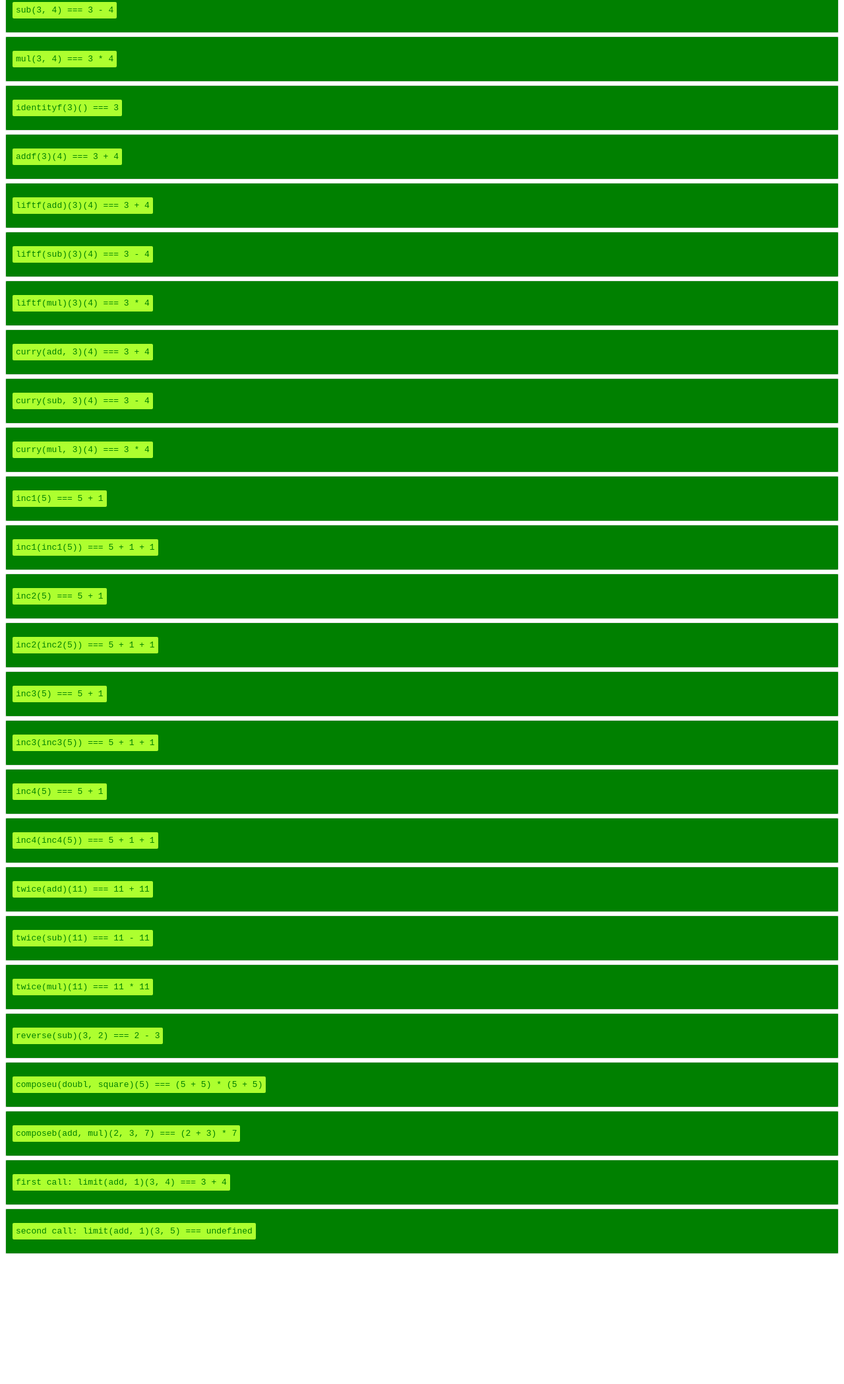
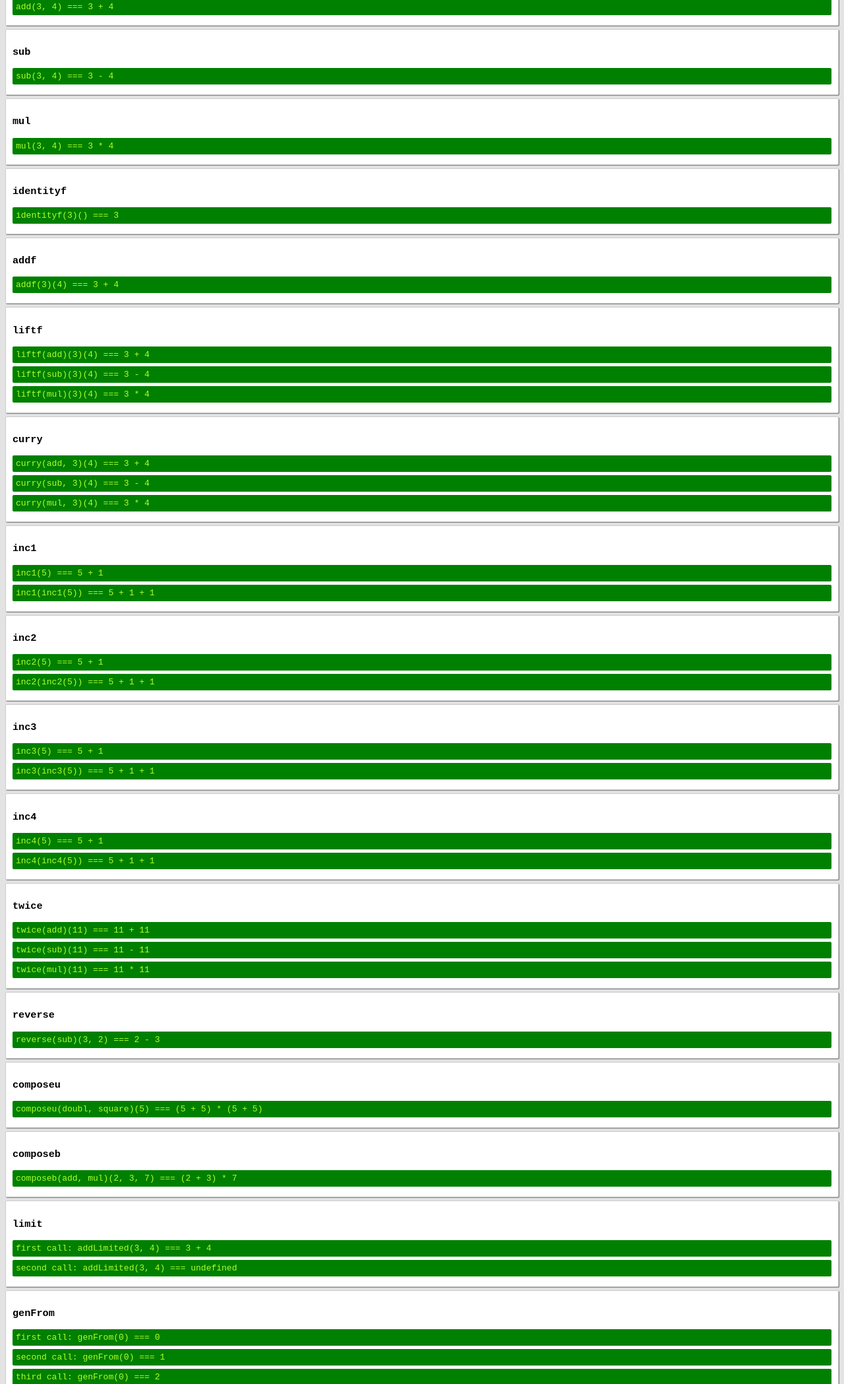
Before and after one commit to nem035/js-function-fun, a plain HTML site: page index.html in a window 1280 px wide. Shown: the part 222-2319 px from the top of the page at 66% size. Before the commit the page ends 2130 px from the top, so only its background shows below. Drawn offline with Linux system fonts and the light colour scheme.

Commit message:
improved testing, added a few more challenges.

```diff
--- a/challenges-test.js
+++ b/challenges-test.js
@@ -1,78 +1,246 @@
-function test(result, expected, text) {
+function test(name, tests) {
 
   const resultWrapper = document.createElement('div');
-  resultWrapper.className += ' result';
+  const testName = document.createElement('h3');
+  testName.appendChild(document.createTextNode(name));
+  resultWrapper.appendChild(testName);
+  resultWrapper.className += ' test-wrapper';
+
+  tests.forEach(({ result, expected, text }) => {
 
     let resultNode = document.createElement('div');
+    resultNode.className += ' test';
+
+    let resultClass;
+    let resultHTML;
+
     if (result !== expected) {
-    resultNode.innerHTML = `
-      <p><span class="label">${text}</span></p>
-      <p>Expected <span class="label">${expected}</span>, got <span class="label">${result}</span>
+      resultHTML = `
+        <div><span class="result">${text}</span></div>
+        <div>Expected <span class="label">${expected}</span>, got <span class="label">${result}</span>
       `;
-    resultWrapper.className += ' failed';
+      resultClass = 'failed';
     } else {
-    resultNode.innerHTML = `
-      <p><span class="label">${text}</span></p>
+      resultHTML = `
+        <div><span class="result">${text}</span></div>
       `;
-    resultWrapper.className += ' passed';
+      resultClass = 'passed';
     }
 
+    resultNode.innerHTML = resultHTML;
+    resultNode.className += ` ${resultClass}`;
+
     resultWrapper.appendChild(resultNode);
+  });
+
   document.body.appendChild(resultWrapper);
 }
 
 // identity
-test(identity(3), 3, 'identity(3) === 3');
+test('identity', [{
+  result: identity(3),
+  expected: 3,
+  text: 'identity(3) === 3'
+}]);
 
 // add, sub, mul
-test(add(3, 4), 3 + 4, 'add(3, 4) === 3 + 4');
-test(sub(3, 4), 3 - 4, 'sub(3, 4) === 3 - 4');
-test(mul(3, 4), 3 * 4, 'mul(3, 4) === 3 * 4');
+test('add', [{
+  result: add(3, 4),
+  expected: 3 + 4,
+  text: 'add(3, 4) === 3 + 4'
+}]);
+test('sub', [{
+  result: sub(3, 4),
+  expected: 3 - 4,
+  text: 'sub(3, 4) === 3 - 4'
+}]);
+test('mul', [{
+  result: mul(3, 4),
+  expected: 3 * 4,
+  text: 'mul(3, 4) === 3 * 4'
+}]);
 
 // identityf
-test(identityf(3)(), 3, 'identityf(3)() === 3');
+test('identityf', [{
+  result: identityf(3)(),
+  expected: 3,
+  text: 'identityf(3)() === 3'
+}]);
 
 // addf
-test(addf(3)(4), 3 + 4, 'addf(3)(4) === 3 + 4');
+test('addf', [{
+  result: addf(3)(4),
+  expected: 3 + 4,
+  text: 'addf(3)(4) === 3 + 4'
+}]);
 
 // liftf
-test(liftf(add)(3)(4), 3 + 4, 'liftf(add)(3)(4) === 3 + 4');
-test(liftf(sub)(3)(4), 3 - 4, 'liftf(sub)(3)(4) === 3 - 4');
-test(liftf(mul)(3)(4), 3 * 4, 'liftf(mul)(3)(4) === 3 * 4');
+test('liftf', [{
+  result: liftf(add)(3)(4),
+  expected: 3 + 4,
+  text: 'liftf(add)(3)(4) === 3 + 4'
+}, {
+  result: liftf(sub)(3)(4),
+  expected: 3 - 4,
+  text: 'liftf(sub)(3)(4) === 3 - 4'
+}, {
+  result: liftf(mul)(3)(4),
+  expected: 3 * 4,
+  text: 'liftf(mul)(3)(4) === 3 * 4'
+}]);
 
 // curry
-test(curry(add, 3)(4), 3 + 4, 'curry(add, 3)(4) === 3 + 4');
-test(curry(sub, 3)(4), 3 - 4, 'curry(sub, 3)(4) === 3 - 4');
-test(curry(mul, 3)(4), 3 * 4, 'curry(mul, 3)(4) === 3 * 4');
+test('curry', [{
+  result: curry(add, 3)(4),
+  expected: 3 + 4,
+  text: 'curry(add, 3)(4) === 3 + 4'
+}, {
+  result: curry(sub, 3)(4),
+  expected: 3 - 4,
+  text: 'curry(sub, 3)(4) === 3 - 4'
+}, {
+  result: curry(mul, 3)(4),
+  expected: 3 * 4,
+  text: 'curry(mul, 3)(4) === 3 * 4'
+}]);
 
 // inc
-test(inc1(5), 5 + 1, 'inc1(5) === 5 + 1');
-test(inc1(inc1(5)), 5 + 1 + 1, 'inc1(inc1(5)) === 5 + 1 + 1');
+test('inc1', [{
+  result: inc1(5),
+  expected: 5 + 1,
+  text: 'inc1(5) === 5 + 1'
+}, {
+  result: inc1(inc1(5)),
+  expected: 5 + 1 + 1,
+  text: 'inc1(inc1(5)) === 5 + 1 + 1'
+}]);
 
-test(inc2(5), 5 + 1, 'inc2(5) === 5 + 1');
-test(inc2(inc2(5)), 5 + 1 + 1, 'inc2(inc2(5)) === 5 + 1 + 1');
+test('inc2', [{
+  result: inc2(5),
+  expected: 5 + 1,
+  text: 'inc2(5) === 5 + 1'
+}, {
+  result: inc2(inc2(5)),
+  expected: 5 + 1 + 1,
+  text: 'inc2(inc2(5)) === 5 + 1 + 1'
+}]);
 
-test(inc3(5), 5 + 1, 'inc3(5) === 5 + 1');
-test(inc3(inc3(5)), 5 + 1 + 1, 'inc3(inc3(5)) === 5 + 1 + 1');
+test('inc3', [{
+  result: inc3(5),
+  expected: 5 + 1,
+  text: 'inc3(5) === 5 + 1'
+}, {
+  result: inc3(inc3(5)),
+  expected: 5 + 1 + 1,
+  text: 'inc3(inc3(5)) === 5 + 1 + 1'
+}]);
 
-test(inc4(5), 5 + 1, 'inc4(5) === 5 + 1');
-test(inc4(inc4(5)), 5 + 1 + 1, 'inc4(inc4(5)) === 5 + 1 + 1');
+test('inc4', [{
+  result: inc4(5),
+  expected: 5 + 1,
+  text: 'inc4(5) === 5 + 1'
+}, {
+  result: inc4(inc4(5)),
+  expected: 5 + 1 + 1,
+  text: 'inc4(inc4(5)) === 5 + 1 + 1'
+}]);
 
 // twice
-test(twice(add)(11), 11 + 11, 'twice(add)(11) === 11 + 11');
-test(twice(sub)(11), 11 - 11, 'twice(sub)(11) === 11 - 11');
-test(twice(mul)(11), 11 * 11, 'twice(mul)(11) === 11 * 11');
+test('twice', [{
+  result: twice(add)(11),
+  expected: 11 + 11,
+  text: 'twice(add)(11) === 11 + 11'
+}, {
+  result: twice(sub)(11),
+  expected: 11 - 11,
+  text: 'twice(sub)(11) === 11 - 11'
+}, {
+  result: twice(mul)(11),
+  expected: 11 * 11,
+  text: 'twice(mul)(11) === 11 * 11'
+}])
 
 // reverse
-test(reverse(sub)(3, 2), 2 - 3, 'reverse(sub)(3, 2) === 2 - 3');
+test('reverse', [{
+  result: reverse(sub)(3, 2),
+  expected: 2 - 3,
+  text: 'reverse(sub)(3, 2) === 2 - 3'
+}]);
 
 // composeu
-test(composeu(twice(add), twice(mul))(5), (5 + 5) * (5 + 5), 'composeu(doubl, square)(5) === (5 + 5) * (5 + 5)');
+test('composeu', [{
+  result: composeu(twice(add), twice(mul))(5),
+  expected: (5 + 5) * (5 + 5),
+  text: 'composeu(doubl, square)(5) === (5 + 5) * (5 + 5)'
+}]);
 
 // composeb
-test(composeb(add, mul)(2, 3, 7), (2 + 3) * 7, 'composeb(add, mul)(2, 3, 7) === (2 + 3) * 7');
+test('composeb', [{
+  result: composeb(add, mul)(2, 3, 7),
+  expected: (2 + 3) * 7,
+  text: 'composeb(add, mul)(2, 3, 7) === (2 + 3) * 7'
+}]);
 
 // limit
 var addLimited = limit(add, 1);
-test(addLimited(3, 4), 3 + 4, 'first call: limit(add, 1)(3, 4) === 3 + 4');
-test(addLimited(3, 5), undefined, 'second call: limit(add, 1)(3, 5) === undefined');
+test('limit', [{
+  result: addLimited(3, 4),
+  expected: 3 + 4,
+  text: 'first call: addLimited(3, 4) === 3 + 4'
+}, {
+  result: addLimited(3, 4),
+  expected: undefined,
+  text: 'second call: addLimited(3, 4) === undefined'
+}]);
+
+// genFrom
+var index = genFrom(0);
+test('genFrom', [{
+  result: index(),
+  expected: 0,
+  text: 'first call: genFrom(0) === 0'
+}, {
+  result: index(),
+  expected: 1,
+  text: 'second call: genFrom(0) === 1'
+}, {
+  result: index(),
+  expected: 2,
+  text: 'third call: genFrom(0) === 2'
+}]);
+
+// genTo
+var index = genTo(genFrom(1), 3);
+test('genTo', [{
+  result: index(),
+  expected: 1,
+  text: 'first call: genTo(genFrom(1), 3) === 1'
+}, {
+  result: index(),
+  expected: 2,
+  text: 'second call: genTo(genFrom(1), 3) === 2'
+}, {
+  result: index(),
+  expected: undefined,
+  text: 'third call: genTo(genFrom(1), 3) === undefined'
+}]);
+
+// genFromTo
+var index = genFromTo(0, 3);
+test('genFromTo', [{
+  result: index(),
+  expected: 0,
+  text: 'first call: genFromTo(0, 3) === 0'
+}, {
+  result: index(),
+  expected: 1,
+  text: 'second call: genFromTo(0, 3) === 1'
+}, {
+  result: index(),
+  expected: 2,
+  text: 'third call: genFromTo(0, 3) === 2'
+}, {
+  result: index(),
+  expected: undefined,
+  text: 'fourth call: genFromTo(0, 3) === undefined'
+}]);
--- a/challenges.js
+++ b/challenges.js
@@ -224,5 +224,76 @@ function limit(binary, lmt) {
       lmt -= 1;
       return binary(a, b);
     }
+    return undefined; // be explicit
   }
 }
+
+// ------------------------------------------------------------
+/*
+  Write a function genFrom that
+  produces a generator that will
+  produces a series of values
+
+  var index = genFrom(0);
+
+  index() // 0
+  index() // 1
+  index() // 2
+*/
+
+function genFrom(x) {
+  return function() {
+    var next = x;
+    x += 1;
+    return next;
+  }
+}
+
+// ------------------------------------------------------------
+/*
+  Write a function genTo that
+  takes a generator and an end
+  limit, and returns a generator
+  that will produce numbers up
+  to that limit
+
+  var index = genTo(genFrom(1), 3);
+
+  index() // 1
+  index() // 2
+  index() // undefined
+*/
+
+function genTo(gen, lmt) {
+  return function(x) {
+    var next = gen(x);
+    if (next < lmt) {
+      return next;
+    }
+    return undefined; // be explicit
+  }
+}
+
+// ------------------------------------------------------------
+/*
+  Write a function genFromTo that
+  produces a generator that will
+  produce values in a range
+
+  var index = genFromTo(0, 3);
+  index() // 0
+  index() // 1
+  index() // 2
+  index() // undefined
+*/
+
+function genFromTo(min, max) {
+  return function() {
+    var next = min;
+    if (next < max) {
+      min += 1;
+      return next;
+    }
+    return undefined; // be explicit
+  }
+}
--- a/index.html
+++ b/index.html
@@ -2,39 +2,46 @@
 <head>
   <style>
 
-    .result {
+    body {
+      background: #e3e3e3;
+    }
+
+    .test-wrapper {
+      background: white;
       border-radius: 2px;
-      border: 1px solid #e3e3e3;
+      border: 1px solid #cccccc;
+      box-shadow: 1px 1px 1px 0px gray;
+      font-family: monospace;
       margin-bottom: 5px;
       padding: 10px;
+
     }
 
-    .result p {
-      display: inline-block;
-    }
-
-    .result .label {
+    .test-wrapper .test {
       border-radius: 2px;
-      font-family: monospace;
+      margin-bottom: 5px;
       padding: 5px;
     }
 
-    .result.passed {
+    .test-wrapper .test.passed {
       background: #008000;
       color: #ADFF2F;
     }
-    .result.passed .label {
-      background: #ADFF2F;
-      color: #008000;
-    }
 
-    .result.failed {
+    .test-wrapper .test.failed {
       background: #800000;
       color: #F08080;
     }
-    .result.failed .label {
-      background: #F08080;
-      color: #800000;
+
+    .test-wrapper .test div {
+    	display: inline-block;
+    }
+
+    .test-wrapper .test .label {
+      background: #e3e3e3;
+      border-radius: 2px;
+      color: black;
+      padding: 2px;
     }
 
   </style>
```
Lines whose indentation alone changed are shown as unchanged.
